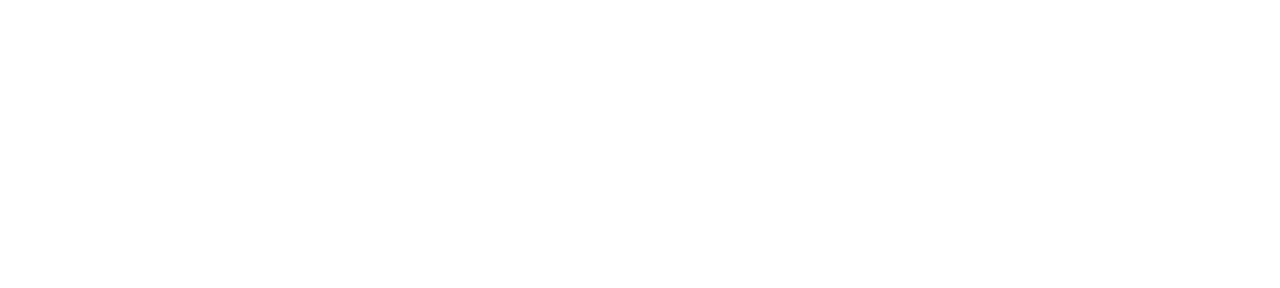
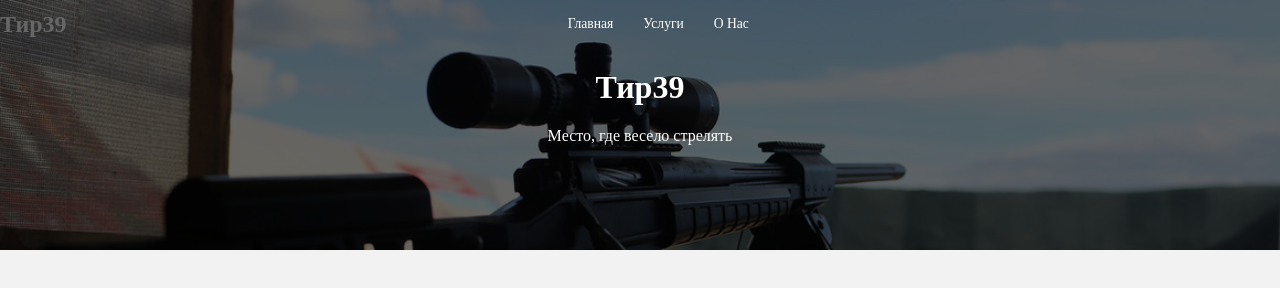
Before and after one commit to drsg85/shooting-gallery, a website: page src/pug/index.pug in a window 1280 px wide. Drawn offline with nearby package versions, Linux system fonts and the light colour scheme; files that its build step writes are made by us from their sources; files whose address does not match are found by name.

Commit message:
Add basic styles

```diff
--- a/package.json
+++ b/package.json
@@ -29,6 +29,7 @@
   },
   "dependencies": {
     "browser-sync": "^2.26.7",
-    "gulp-csso": "^4.0.1"
+    "gulp-csso": "^4.0.1",
+    "node-sass": "^7.0.3"
   }
 }
--- /dev/null
+++ b/src/js/modules/mobileMenu.js
@@ -0,0 +1,48 @@
+'use strict';
+
+class MobileMenu {
+  constructor () {
+    this.menuButton = document.querySelector('.menu-button');
+    this.menu = document.querySelector('.hero__nav');
+    this.menuLinks = document.querySelectorAll('.main-nav__link');
+
+    this.reset();
+    this.events();
+  }
+
+
+  /**
+   * Add event listeners
+   */
+  events () {
+    this.menuButton.addEventListener('click', () => {
+      this.toggleMenu();
+    });
+
+    for (let i = 0; i < this.menuLinks.length; i++) {
+      this.menuLinks[i].addEventListener('click', () => {
+        this.toggleMenu();
+      });
+    }
+  }
+
+
+  /**
+   * Reset initial menu state
+   */
+  reset () {
+    this.menuButton.classList.remove('menu-button--close');
+    this.menu.classList.add('hero__nav--hidden');
+  }
+
+
+  /**
+   * Toggle menu state
+   */
+  toggleMenu () {
+    this.menuButton.classList.toggle('menu-button--close');
+    this.menu.classList.toggle('hero__nav--hidden');
+  }
+}
+
+export default MobileMenu;
--- a/src/js/scripts.js
+++ b/src/js/scripts.js
@@ -1,6 +1,6 @@
-// 'use strict';
-// import MobileMenu from './modules/MobileMenu';
+'use strict';
+import MobileMenu from './modules/MobileMenu';
 // import ToTop from './modules/toTop';
 
-// const mobileMenu = new MobileMenu();
+const mobileMenu = new MobileMenu();
 // new ToTop();
--- a/src/pug/index.pug
+++ b/src/pug/index.pug
@@ -7,6 +7,22 @@ html(lang="en")
 
         link(rel="stylesheet", href="styles.css")
 
-        title Document
+        title Тир39
 
     body
+        .container
+            header.hero
+                .hero__top
+                    p.hero__logo Тир39
+
+                    .hero__nav.hero__nav--hidden
+                        include modules/_menu.pug
+
+                    .menu-button
+                        .menu-button__middle
+                .hero__content
+                    .hero-caption
+                        h1.hero-caption__title Тир39
+                        p.hero-caption__subtitle Место, где весело стрелять
+
+    script(src="scripts.js")
--- /dev/null
+++ b/src/pug/modules/_menu.pug
@@ -0,0 +1,5 @@
+nav.main-nav
+    ul.main-nav__list
+        li.main-nav__item: a(href="index.html").main-nav__link.smooth-trigger Главная
+        li.main-nav__item: a(href="index.html#services").main-nav__link.smooth-trigger Услуги
+        li.main-nav__item: a(href="index.html#aboutus").main-nav__link.smooth-trigger О Нас
--- a/src/scss/base/_globals.scss
+++ b/src/scss/base/_globals.scss
@@ -7,8 +7,9 @@ html {
 body {
     // box model
     box-sizing: border-box;
-    max-width: 1920px;
+    // max-width: 1920px;
     margin: 0 auto;
+    background-color: #F2F2F2;
 }
 
 // html, body {
@@ -26,6 +27,11 @@ body {
 // body {
 //     overflow-y: scroll;
 // }
+
+.container {
+    max-width: 1340px;
+    margin: 0 auto;
+}
 
 html {
     position: relative;
--- a/src/scss/modules/_hero.scss
+++ b/src/scss/modules/_hero.scss
@@ -0,0 +1,112 @@
+.hero {
+    position: relative;
+    width: 100%;
+    height: 77vw;
+    background-size: cover;
+    background-image: url('/img/header.jpg');
+
+    @include atTablet {
+        height: 250px;
+        background-position-x: 50%;
+    }
+}
+
+.hero::before {
+    content: "";
+    position: absolute;
+    top: 0;
+    left: 0;
+    right: 0;
+    bottom: 0;
+    background-color: rgba(0,0,0,.6);
+}
+
+.hero__top {
+    // box model
+    display: flex;
+    align-items: center;
+}
+
+.hero__logo {
+    // box model
+    margin: 0;
+
+    // typography
+    color: $light;
+    // font-family: $titleFont;
+    font-weight: 700;
+    line-height: 36px;
+    font-size: 24px;
+
+    // visual
+    text-decoration: none;
+}
+
+.hero__nav {
+    // positioning
+    position: fixed;
+    top: 0;
+    bottom: 0;
+    right: 0;
+    z-index: 777;
+
+    // box model
+    width: 100%;
+    max-width: 400px;
+
+    // visual
+    opacity: 0.9;
+    transition: all 0.3s ease-out;
+
+    &--hidden {
+        // positioning
+        right: -110%;
+    }
+
+    @include atDesktopS {
+        // positioning
+        position: unset;
+        // top: 40px;
+        // left: 210px;
+
+        // box model
+        width: auto;
+        max-width: unset;
+        margin: auto;
+
+        // visual
+        visibility: visible;
+        opacity: 1;
+    }
+
+    @include atDesktopM {
+        // positioning
+        left: 260px;
+    }
+
+    @include atDesktopL {
+        // positioning
+        left: 320px;
+    }
+
+    @include atFullHD {
+        // positioning
+        left: 400px;
+    }
+}
+
+.hero__content {
+    // box model
+    // padding-top: 130px;
+    display: flex;
+    justify-content: center;
+    color: #fff;
+    z-index: 2999;
+    position: relative;
+    text-align: center;
+
+    @include atDesktopS {
+        // box model
+        // padding-top: 230px;
+    }
+}
--- /dev/null
+++ b/src/scss/modules/_main-nav.scss
@@ -0,0 +1,71 @@
+.main-nav {
+    // positioning
+    position: absolute;
+    top: 0;
+    right: 0;
+    bottom: 0;
+    left: 0;
+
+    // box model
+    display: flex;
+    justify-content: center;
+    align-items: center;
+
+    // visual
+    background-color: grey;
+
+    @include atDesktopS {
+        // positioning
+        position: relative;
+
+        // box model
+        // justify-content: flex-start;
+
+        // visual
+        background-color: transparent;
+    }
+}
+
+.main-nav__list {
+    // box model
+    display: flex;
+    flex-direction: column;
+    padding: 0;
+
+    // visual
+    list-style-type: none;
+
+    @include atDesktopS {
+        // box model
+        flex-direction: row;
+    }
+}
+
+.main-nav__item a {
+    // box model
+    display: block;
+    margin: 20px;
+
+    // typography
+    color: $light;
+    // font-family: $titleFont;
+    font-size: 1.3rem;
+    text-decoration: none;
+
+    // visual
+    transition: all ease-in-out 0.2s;
+
+    @include atDesktopS {
+        // box model
+        margin: 0;
+        margin-right: 30px;
+
+        // typography
+        font-size: 0.85rem;
+    }
+}
+
+.main-nav__item a:hover {
+    // typography
+    color: #f2b979;
+}
--- /dev/null
+++ b/src/scss/modules/_menu-button.scss
@@ -0,0 +1,94 @@
+.menu-button {
+    // positioning
+    position: fixed;
+    right: 20px;
+    top: 30px;
+    z-index: 888;
+
+    // box model
+    height: 48px;
+    width: 48px;
+
+    // visual
+    background-color: rgba($grey, 0.5);
+    border: 2px solid rgba(#f2b979, 0.8);
+    border-radius: 50%;
+    cursor: pointer;
+    transition: all 0.25s ease-out;
+
+    @include atDesktopS {
+        // box model
+        display: none;
+    }
+}
+
+.menu-button::before,
+.menu-button__middle,
+.menu-button::after {
+    // positioning
+    position: absolute;
+    left: 11px;
+
+    // box model
+    height: 3px;
+    width: 22px;
+
+    // visual
+    background-color: $light;
+    border-radius: 2px;
+    transition: all 0.3s ease-out;
+    transform-origin: center left;
+}
+
+.menu-button::before {
+    content: "";
+
+    // positioning
+    top: 14px;
+}
+
+.menu-button__middle {
+    // positioning
+    top: 21px;
+}
+
+.menu-button::after {
+    content: "";
+
+    // positioning
+    top: 28px;
+}
+
+// on close hide middle line
+.menu-button--close .menu-button__middle {
+    // box model
+    width: 0;
+
+    // visual
+    opacity: 0;
+}
+
+// on close form a cross
+.menu-button--close {
+    &::before {
+        // positioning
+        left: 14px;
+        top: 13px;
+        transform-origin: left center;
+        transform: rotate(45deg);
+
+        // box model
+        width: 23px;
+    }
+
+    &::after {
+        // positioning
+        left: 14px;
+        top: 29px;
+        transform-origin: left center;
+        transform: rotate(-45deg);
+
+        // box model
+        width: 23px;
+    }
+}
--- a/src/scss/styles.scss
+++ b/src/scss/styles.scss
@@ -13,3 +13,5 @@
 
 // hero blocks
 @import 'modules/hero';
+@import 'modules/menu-button';
+@import 'modules/main-nav';
```
Also changed, not shown: dist/img/header.jpg (added), dist/index.html, dist/modules/_menu.html (added), dist/scripts.js (added), dist/styles.css, 1 other file.
